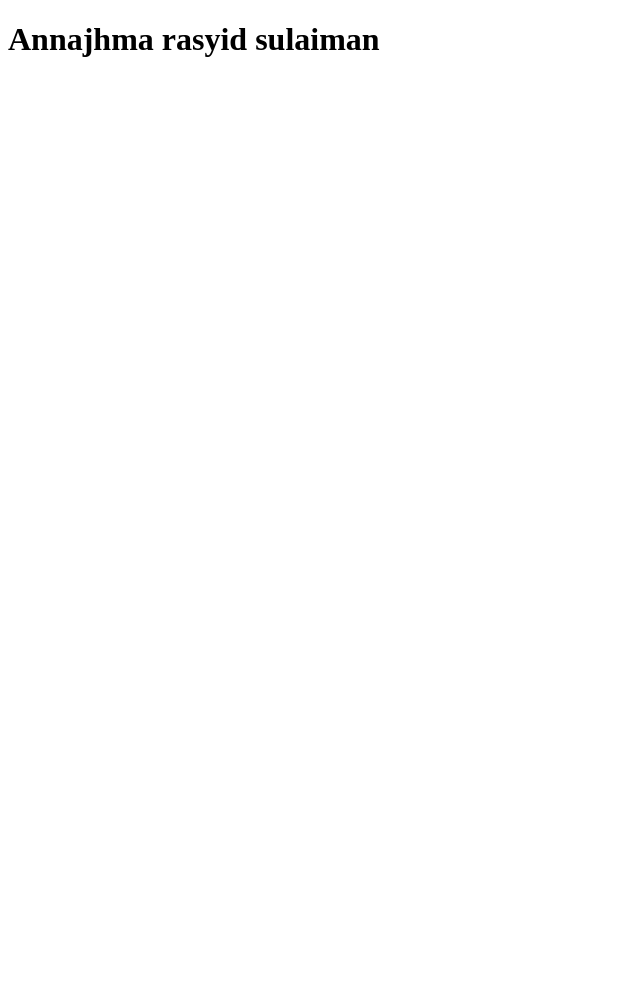
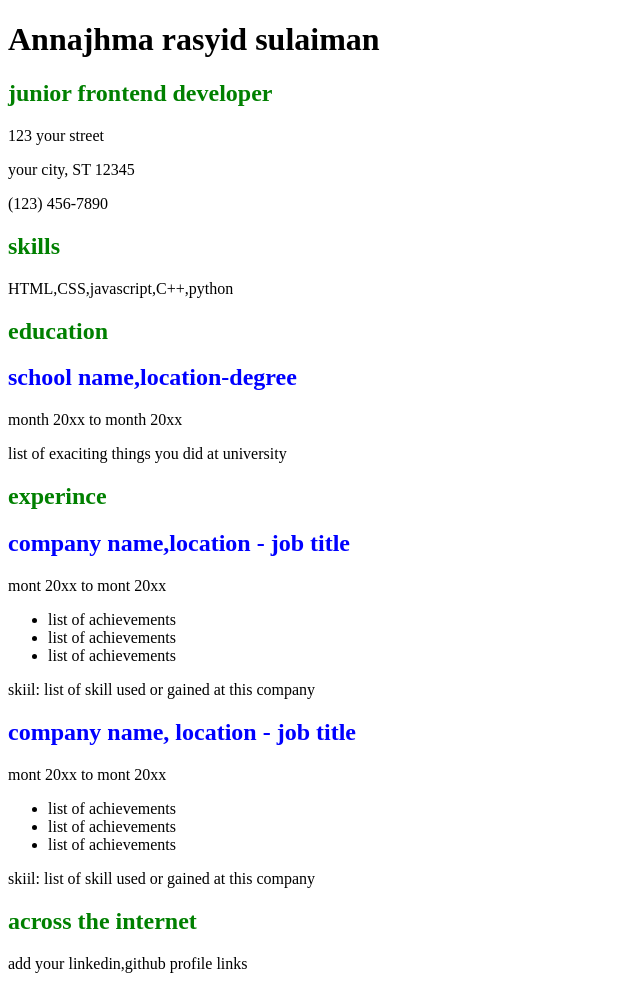
Before and after one commit to annajhmarasyid2005/Single-Page-CV, a plain HTML site: page index.html in a window 1280 px wide. Shown: the whole page, without its empty margins (0-640 px from the left). Before the commit the page ends 800 px from the top, so only its background shows below. Drawn offline with Linux system fonts and the light colour scheme.

Commit message:
update file html

```diff
--- a/index.html
+++ b/index.html
@@ -1,13 +1,50 @@
 <!DOCTYPE html>
 <html lang="en">
-<head>
-    <meta charset="UTF-8">
-    <meta name="viewport" content="width=device-width, initial-scale=1.0">
+  <head>
+    <meta charset="UTF-8" />
+    <meta name="viewport" content="width=device-width, initial-scale=1.0" />
     <title>Document</title>
-</head>
-<body>
+  </head>
+  <body>
     <header>
-        <h1>Annajhma rasyid sulaiman</h1>
+      <h1>Annajhma rasyid sulaiman</h1>
+      <h2 style="color: green">junior frontend developer</h2>
+
+      <p>123 your street</p>
+      <p>your city, ST 12345</p>
+      <p>(123) 456-7890</p>
     </header>
-</body>
+
+    <main>
+      <h2 style="color: green">skills</h2>
+      <p>HTML,CSS,javascript,C++,python</p>
+      <h2 style="color: green">education</h2>
+      <h2 style="color: blue">school name,location-degree</h2>
+      <p>month 20xx to month 20xx</p>
+      <p>list of exaciting things you did at university</p>
+      <h2 style="color: green">experince</h2>
+      <h2 style="color: blue">company name,location - job title</h2>
+      <p>mont 20xx to mont 20xx</p>
+      <ul>
+        <li>list of achievements</li>
+        <li>list of achievements</li>
+        <li>list of achievements</li>
+      </ul>
+      <p>skiil: list of skill used or gained at this company</p>
+
+      <h2 style="color: blue">company name, location - job title</h2>
+      <p>mont 20xx to mont 20xx</p>
+      <ul>
+        <li>list of achievements</li>
+        <li>list of achievements</li>
+        <li>list of achievements</li>
+      </ul>
+      <p>skiil: list of skill used or gained at this company</p>
+    </main>
+
+    <section>
+      <h2 style="color: green">across the internet</h2>
+      <p>add your linkedin,github profile links</p>
+    </section>
+  </body>
 </html>
```
